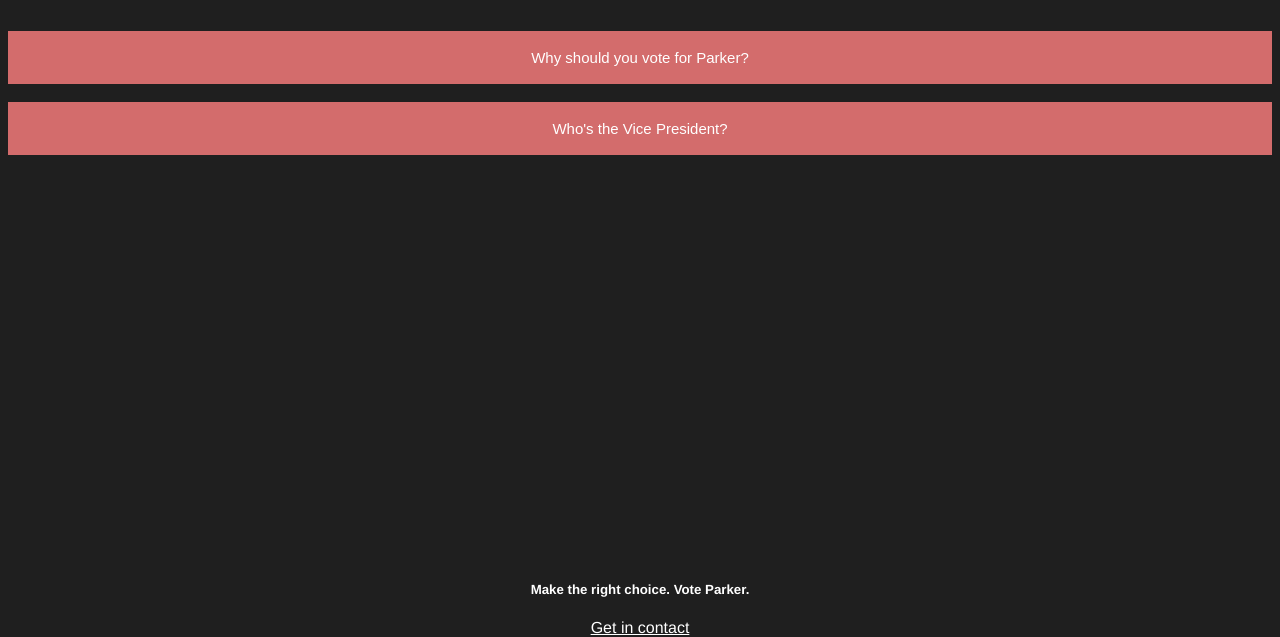
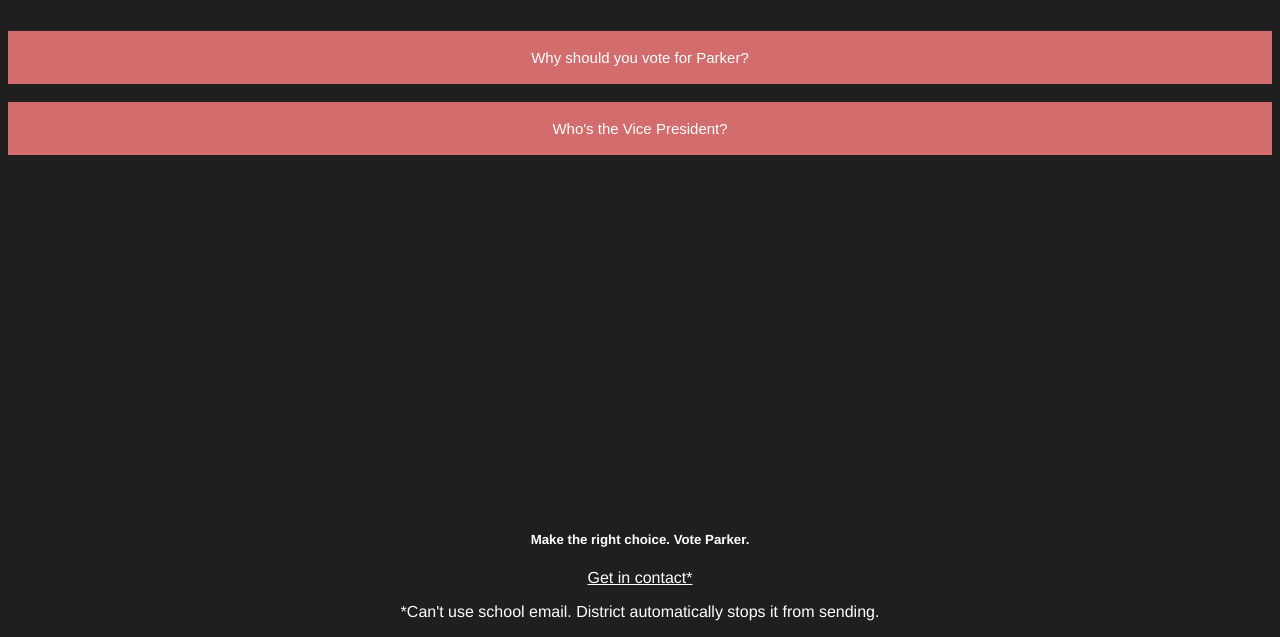
Before and after one commit to heyiamparker/schoolpresidentialcampaign, a plain HTML site: page index.html in a window 1280 px wide. Shown: the part 163-800 px from the top of the page. Drawn offline with Linux system fonts and the light colour scheme.

Commit message:
added warning for email

```diff
--- a/index.html
+++ b/index.html
@@ -57,7 +57,8 @@
                     </script>
             <div class="footer">
                 <h5>Make the right choice. Vote Parker.</h5>
-                <a href="mailto: contact@parkerforpresident.online">Get in contact</a>
+                <a href="mailto: contact@parkerforpresident.online">Get in contact*</a>
+              <p>*Can't use school email. District automatically stops it from sending.</p>
             </div>
     </body>
 </html>
```
